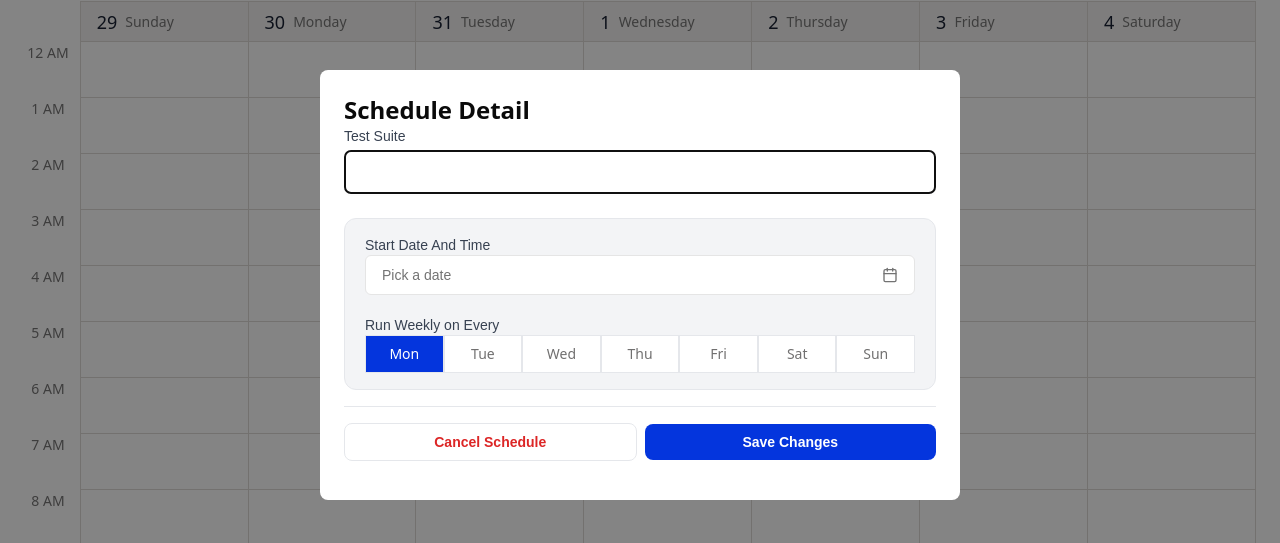
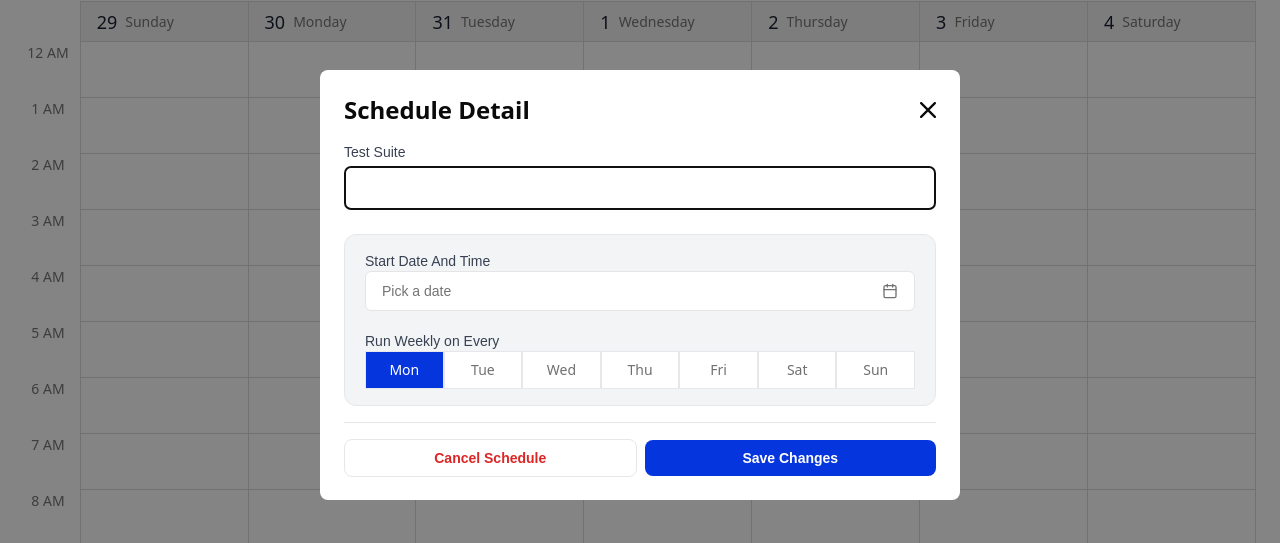
Before and after one commit to XSKW11111/spur_calendar, a Next.js app: page / in a window 1280 px wide. Both pictures are taken after a click on the element "Schedule Test". Shown: the part 115-658 px from the top of the page. Built offline with nearby package versions, Linux system fonts and the light colour scheme; no server answers; the database is empty.

Commit message:
fix(spur): fix IconCross missing

```diff
--- /dev/null
+++ b/src/components/Icons/IconCross.tsx
@@ -0,0 +1,11 @@
+const IconCross = ({size, color}: {size?: number, color?: string}): React.ReactElement => {
+    return (
+        <div style={{fontSize: `${size}px`, color: `${color}`}}>
+            <svg width="1em" height="1em" viewBox="0 0 14 14" fill="none" xmlns="http://www.w3.org/2000/svg">
+                 <path d="M13 1L1 13M1 1L13 13" stroke="currentColor" strokeWidth="2" strokeLinecap="round" strokeLinejoin="round"/>
+            </svg>
+        </div>
+    )
+};
+
+export default IconCross;
--- a/src/components/SpurCalendar/ScheduleModal/index.tsx
+++ b/src/components/SpurCalendar/ScheduleModal/index.tsx
@@ -10,6 +10,7 @@ import { createClient } from '@/utils/supabase/client'
 import { useToast } from '@/hooks/use-toast'
 import { cn } from '@/lib/utils';
 import { useMutation, useQueryClient } from '@tanstack/react-query';
+import IconCross from '@/components/Icons/IconCross';
 
 const ScheduleModal = (): React.ReactElement => {
     const subpabase = createClient();
@@ -76,8 +77,11 @@ const ScheduleModal = (): React.ReactElement => {
                 <Dialog.Portal>
                     <Dialog.Overlay className="fixed inset-0 bg-[#0A0A0A80] bg-opacity-50" />
                     <Dialog.Content className="fixed top-1/2 left-1/2 transform -translate-x-1/2 -translate-y-1/2 bg-white rounded-lg p-6 box-border w-[640px] h-[430px]">
-                        <Dialog.Title className="font-sans text-2xl text-left font-semibold">Schedule Detail</Dialog.Title>
-                        <div className="w-full flex flex-col gap-6">
+                        <div className="w-full flex flex-row items-center justify-between">
+                            <Dialog.Title className="font-sans text-2xl text-left font-semibold">Schedule Detail</Dialog.Title>
+                            <Dialog.Close asChild><div className="cursor-pointer"><IconCross size={16} color="text-black"/></div></Dialog.Close>
+                        </div>
+                        <div className="w-full flex flex-col gap-6 py-4">
                         <fieldset>
                             <label className="block text-sm font-medium text-gray-700">Test Suite</label>
                             <input type="text" value={name} onChange={(e) => setName(e.target.value)} className="mt-1 h-[44px] box-border px-3 py-2block w-full rounded-md border border-gray-300 shadow-sm focus:border-indigo-500 focus:ring-indigo-500 sm:text-sm" />
@@ -102,10 +106,10 @@ const ScheduleModal = (): React.ReactElement => {
                         </div>
                         </div>
 
-                        <Separator className="w-full my-4 bg-gray-200"/>
+                        <Separator className="w-full bg-gray-200"/>
 
-                        <div className="w-full flex flex-row gap-2 items-center justify-end mt-4">
-                        <div className="w-full flex flex-row gap-2 items-center justify-start">
+                        <div className="w-full flex flex-row gap-2 items-center justify-center">
+                        <div className="w-full flex flex-row gap-2 items-center justify-start py-4 box-border">
                         <Dialog.Close asChild>
                             <button className="grow w-full bg-white hover:bg-gray-200 border border-gray-200 box-border flex flex-row gap-2 items-center justify-center py-2 px-3 rounded-lg">
                                 <p className="text-red-600 font-semibold text-sm">Cancel Schedule</p>
```
